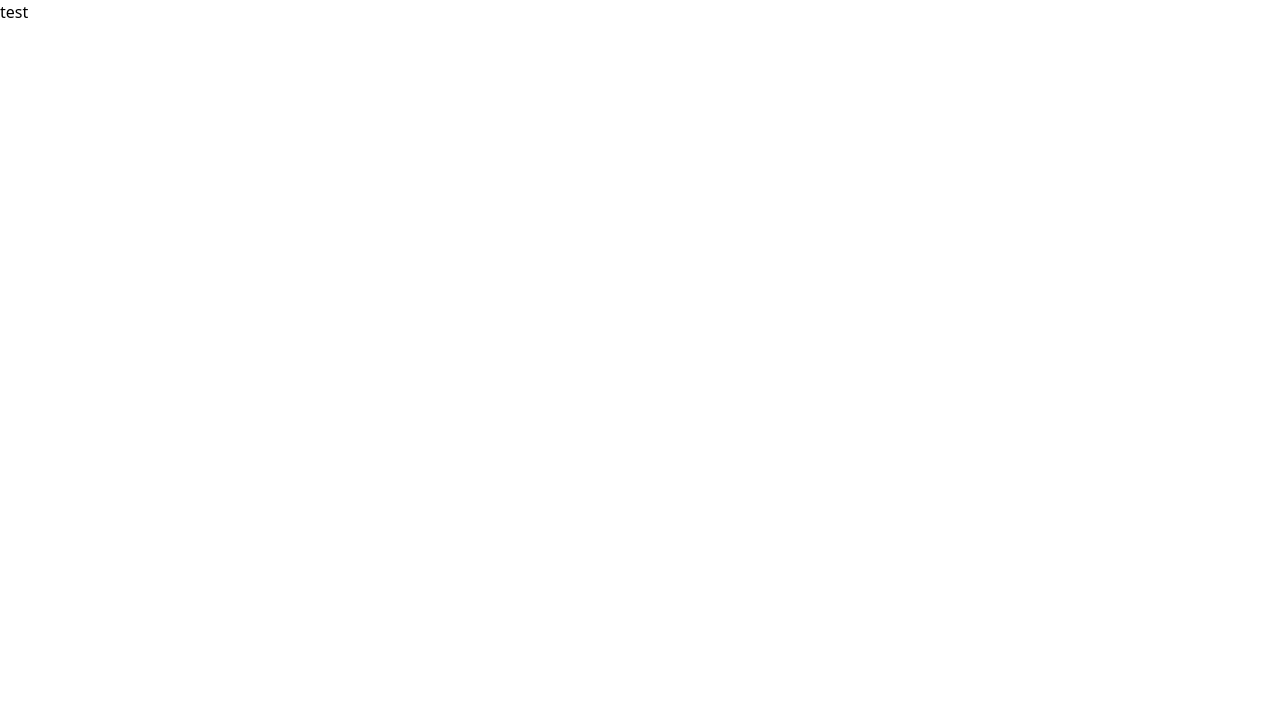
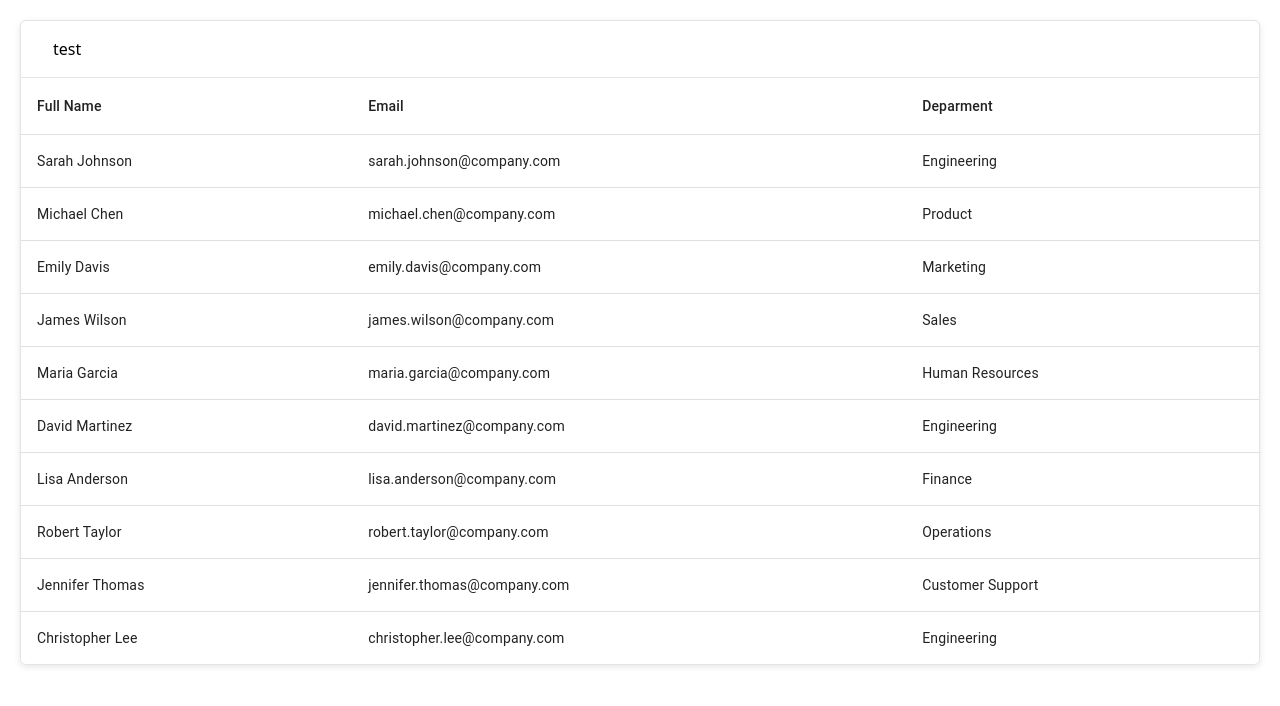
Before and after one commit to giannischiout/data_table_exercise, a React (Vite) app: page / in a window 1280 px wide. Shown: the top 706 px of the page. Built offline with nearby package versions, Linux system fonts and the light colour scheme.

Commit message:
(feat): add ID to employee.json, configure store, create initial employees store.

```diff
--- a/employees.json
+++ b/employees.json
@@ -1,72 +1,12 @@
 [
-  {
-    "firstName": "Sarah",
-    "lastName": "Johnson",
-    "email": "sarah.johnson@company.com",
-    "department": "Engineering",
-    "status": "Active"
-  },
-  {
-    "firstName": "Michael",
-    "lastName": "Chen",
-    "email": "michael.chen@company.com",
-    "department": "Product",
-    "status": "Active"
-  },
-  {
-    "firstName": "Emily",
-    "lastName": "Davis",
-    "email": "emily.davis@company.com",
-    "department": "Marketing",
-    "status": "Active"
-  },
-  {
-    "firstName": "James",
-    "lastName": "Wilson",
-    "email": "james.wilson@company.com",
-    "department": "Sales",
-    "status": "On Leave"
-  },
-  {
-    "firstName": "Maria",
-    "lastName": "Garcia",
-    "email": "maria.garcia@company.com",
-    "department": "Human Resources",
-    "status": "Active"
-  },
-  {
-    "firstName": "David",
-    "lastName": "Martinez",
-    "email": "david.martinez@company.com",
-    "department": "Engineering",
-    "status": "Active"
-  },
-  {
-    "firstName": "Lisa",
-    "lastName": "Anderson",
-    "email": "lisa.anderson@company.com",
-    "department": "Finance",
-    "status": "Active"
-  },
-  {
-    "firstName": "Robert",
-    "lastName": "Taylor",
-    "email": "robert.taylor@company.com",
-    "department": "Operations",
-    "status": "Inactive"
-  },
-  {
-    "firstName": "Jennifer",
-    "lastName": "Thomas",
-    "email": "jennifer.thomas@company.com",
-    "department": "Customer Support",
-    "status": "Active"
-  },
-  {
-    "firstName": "Christopher",
-    "lastName": "Lee",
-    "email": "christopher.lee@company.com",
-    "department": "Engineering",
-    "status": "Active"
-  }
+  {"id":1,"firstName":"Sarah","lastName":"Johnson","email":"sarah.johnson@company.com","department":"Engineering","status":"Active"},
+  {"id":2,"firstName":"Michael","lastName":"Chen","email":"michael.chen@company.com","department":"Product","status":"Active"},
+  {"id":3,"firstName":"Emily","lastName":"Davis","email":"emily.davis@company.com","department":"Marketing","status":"Active"},
+  {"id":4,"firstName":"James","lastName":"Wilson","email":"james.wilson@company.com","department":"Sales","status":"On Leave"},
+  {"id":5,"firstName":"Maria","lastName":"Garcia","email":"maria.garcia@company.com","department":"Human Resources","status":"Active"},
+  {"id":6,"firstName":"David","lastName":"Martinez","email":"david.martinez@company.com","department":"Engineering","status":"Active"},
+  {"id":7,"firstName":"Lisa","lastName":"Anderson","email":"lisa.anderson@company.com","department":"Finance","status":"Active"},
+  {"id":8,"firstName":"Robert","lastName":"Taylor","email":"robert.taylor@company.com","department":"Operations","status":"Inactive"},
+  {"id":9,"firstName":"Jennifer","lastName":"Thomas","email":"jennifer.thomas@company.com","department":"Customer Support","status":"Active"},
+  {"id":10,"firstName":"Christopher","lastName":"Lee","email":"christopher.lee@company.com","department":"Engineering","status":"Active"}
 ]
--- a/package.json
+++ b/package.json
@@ -14,6 +14,7 @@
     "@emotion/styled": "^11.14.1",
     "@mui/material": "^7.3.8",
     "@reduxjs/toolkit": "^2.11.2",
+    "lucide-react": "^0.575.0",
     "react": "^19.2.0",
     "react-dom": "^19.2.0",
     "react-redux": "^9.2.0",
--- /dev/null
+++ b/src/components/Table/index.tsx
@@ -0,0 +1,47 @@
+
+
+import { Table as MuiTable, TableBody, TableCell, TableHead, TableRow } from '@mui/material'
+import type { ITable } from '../../types';
+import styles from './style.module.scss'
+export default function Table<T>({
+  data,
+  columns,
+  toolbar,
+  getKey,
+}: ITable<T>) {
+  return (
+    <div className={styles.container}>
+      {toolbar && <div className={styles.toolbar}>{toolbar}</div>}
+      <MuiTable sx={{ minWidth: 650 }} aria-label="simple table">
+        <TableHead>
+          <TableRow>
+            {columns.map((col) => (
+              <TableCell align={col?.align || 'left'} key={col.id}>{col.header}</TableCell>
+            ))}
+          </TableRow>
+        </TableHead>
+        <TableBody>
+          {data.length > 0 ? data.map((item) => (
+            <TableRow
+              key={getKey(item)}
+              sx={{ '&:last-child td, &:last-child th': { border: 0 } }}
+            >
+              {columns.map((col) => (
+                <TableCell
+                  component="th"
+                  scope="row">
+                  {col.render(item)}
+                </TableCell>
+              ))}
+
+            </TableRow>
+          )): (
+            <div>
+              There is no data to show
+            </div>
+          )}
+        </TableBody>
+      </MuiTable>
+    </div>
+  );
+}
--- /dev/null
+++ b/src/components/Table/style.module.scss
@@ -0,0 +1,12 @@
+.container {
+  border-radius: var(--radius);
+  border: 1px solid var(--color-border);
+  box-shadow: 0 2px 6px rgba(0, 0, 0, 0.1);
+
+
+}
+
+.toolbar {
+  padding: 1rem 2rem;
+  border-bottom:1px solid var(--color-border);
+}
--- a/src/index.css
+++ b/src/index.css
@@ -13,14 +13,12 @@
   -webkit-font-smoothing: antialiased;
   -moz-osx-font-smoothing: grayscale;
 
-  /* Color variables where LLM Generated */
-
+  /* LLM Generated */
   --color-primary: #646cff;
   --color-primary-hover: #535bf2;
   --color-primary-muted: rgba(100, 108, 255, 0.2);
   --color-secondary: #747bff;
   --color-accent: #00d9ff;
-
   --color-success: #22c55e;
   --color-success-muted: rgba(34, 197, 94, 0.2);
   --color-warning: #eab308;
@@ -30,20 +28,19 @@
   --color-info: #3b82f6;
   --color-info-muted: rgba(59, 130, 246, 0.2);
 
-  --color-bg: #242424;
-  --color-bg-elevated: #2e2e2e;
-  --color-bg-muted: #1a1a1a;
-  --color-surface: #333;
-  --color-surface-hover: #3d3d3d;
+  --color-bg: #ffffff;
 
   --color-text: rgba(255, 255, 255, 0.87);
   --color-text-muted: rgba(255, 255, 255, 0.6);
-  --color-text-subtle: rgba(255, 255, 255, 0.4);
-
-  --color-border: rgba(255, 255, 255, 0.12);
-  --color-border-strong: rgba(255, 255, 255, 0.2);
+  --color-border: rgb(228, 228, 228);
+  --radius: 6px;
 }
 
 html {
 
 }
+
+body {
+  background-color: var(--color-bg);
+  padding: 20px;
+}
--- a/src/pages/Home.tsx
+++ b/src/pages/Home.tsx
@@ -1,10 +1,47 @@
 import { useGetData } from "../actions/useGetData"
+import Table from "../components/Table"
+import type { ITableColumn, IUser } from "../types"
+
+
+const COLUMNS: ITableColumn<IUser>[] = [
+  {
+    id: 1,
+    header: 'Full Name',
+    render: (row) => <>{`${row.firstName} ${row.lastName}`}</>
+  },
+  {
+    id: 2,
+    header: 'Email',
+    render: (row) => <>{row.email}</>
+  },
+  {
+    id: 3,
+    header: 'Deparment',
+    render: (row) => <>{row.department}</>
+  }
+]
 
 export default function HomePage() {
 
-  const {data}= useGetData({endpoint: '/employees.json'})
-  console.log({data})
+  const { data } = useGetData({
+    endpoint: '/employees.json',
+    params: {
+      search: 'test',
+      deparment: ''
+    }
+  })
   return (
-    <div>test</div>
+    <div>
+      <Table
+        getKey={(row) => row.id.toString()}
+        data={data || []}
+        columns={COLUMNS}
+        toolbar={
+          <>
+            test
+          </>
+        }
+      />
+    </div>
   )
 }
--- /dev/null
+++ b/src/store/configure.ts
@@ -0,0 +1,10 @@
+import { configureStore } from "@reduxjs/toolkit"
+import employeesSlice from './employees'
+
+ export const store = configureStore({
+  reducer: {
+    employees:employeesSlice
+  },
+})
+export type RootState = ReturnType<typeof store.getState>
+export type AppDispatch = typeof store.dispatch
--- /dev/null
+++ b/src/store/employees.ts
@@ -0,0 +1,22 @@
+import { createSlice, type PayloadAction } from "@reduxjs/toolkit";
+
+
+
+export const EMPLOYEES_INITIAL_STATE = {
+   filters: {
+    search: '',
+    deparment: ''
+   }
+}
+const employeesSlice = createSlice({
+  name: 'employees',
+  initialState: EMPLOYEES_INITIAL_STATE,
+  reducers: {
+    setFilters: (state, action: PayloadAction<any>) => {
+
+    }
+  },
+})
+
+export const {setFilters} = employeesSlice.actions
+export default employeesSlice.reducer
```
Also changed, not shown: src/main.tsx (+7 -3 lines), src/types/index.tsx (+15 -2 lines), src/components/Table.tsx (deleted), 1 other file (tests, documents, lock files or other folders).
